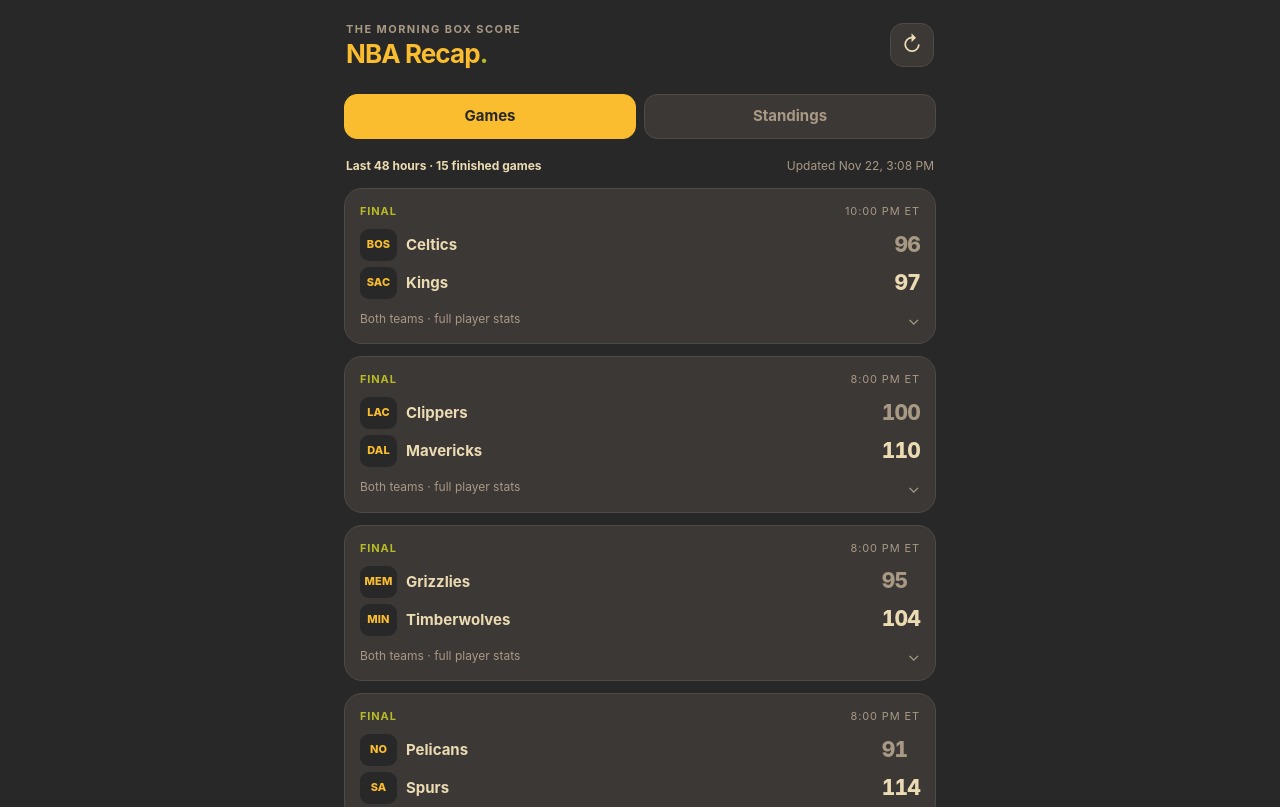
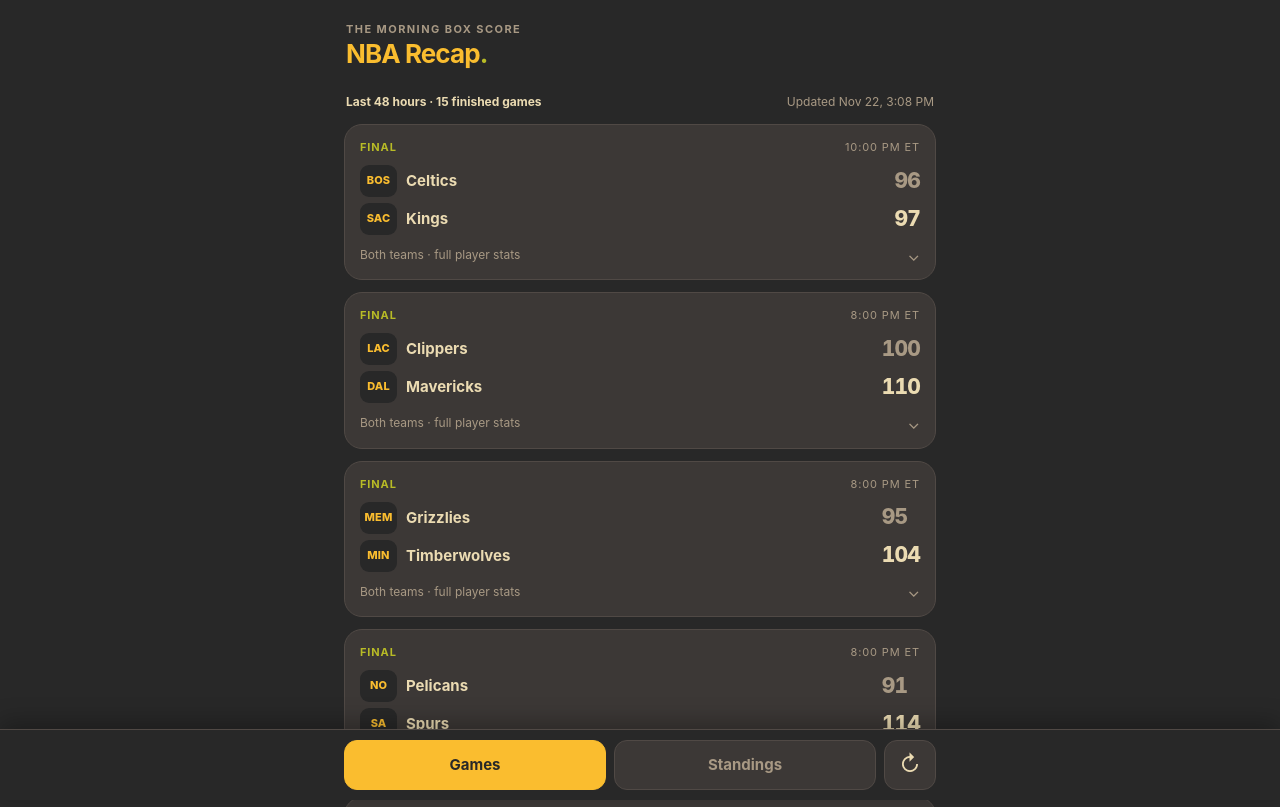
Before and after one commit to StefanBee/web-tools, a plain HTML site: page nba-recap/index.html in a window 1280 px wide. Shown: the top 807 px of the page. Drawn offline with Linux system fonts and the light colour scheme.

Commit message:
Move NBA Recap navigation and refresh controls to thumb-friendly fixed bottom dock

```diff
--- a/nba-recap/index.html
+++ b/nba-recap/index.html
@@ -17,15 +17,17 @@
     button, summary { -webkit-tap-highlight-color:transparent; touch-action:manipulation; }
     button { font:inherit; cursor:pointer; }
     button:focus-visible, summary:focus-visible { outline:2px solid var(--yellow); outline-offset:3px; }
-    .app { width:100%; max-width:640px; padding:0 16px calc(22px + env(safe-area-inset-bottom)); margin:auto; }
-    .top { padding:calc(22px + env(safe-area-inset-top)) 2px 17px; display:flex; align-items:center; justify-content:space-between; gap:12px; }
+    .app { width:100%; max-width:640px; padding:0 16px calc(106px + env(safe-area-inset-bottom)); margin:auto; }
+    .top { padding:calc(22px + env(safe-area-inset-top)) 2px 17px; display:flex; align-items:center; gap:12px; }
     .eyebrow { color:var(--dim); font-size:11px; font-weight:650; letter-spacing:.13em; text-transform:uppercase; }
     h1 { font-size:26px; margin:2px 0 0; line-height:1.1; letter-spacing:-.035em; color:var(--yellow); }
-    .refresh { flex:0 0 auto; min-width:44px; min-height:44px; border-radius:13px; border:1px solid var(--line); background:var(--card); color:var(--text); font-size:21px; display:grid; place-items:center; }
+    .refresh { flex:0 0 52px; width:52px; min-height:50px; border-radius:13px; border:1px solid var(--line); background:var(--card); color:var(--text); font-size:22px; display:grid; place-items:center; }
     .refresh:active { background:#504945; }
     .refresh[disabled] { opacity:.55; }
-    .tabs { position:sticky; top:0; z-index:5; padding:8px 0 11px; background:var(--bg); display:grid; grid-template-columns:1fr 1fr; gap:8px; }
-    .tab { border:1px solid var(--line); border-radius:13px; min-height:45px; background:var(--card); color:var(--dim); font-weight:700; }
+    .bottom-dock { position:fixed; left:0; right:0; bottom:0; z-index:10; padding:10px max(16px, env(safe-area-inset-right)) calc(10px + env(safe-area-inset-bottom)) max(16px, env(safe-area-inset-left)); background:var(--bg); border-top:1px solid var(--line); box-shadow:0 -7px 22px rgba(0,0,0,.28); }
+    .dock-inner { width:100%; max-width:592px; margin:auto; display:flex; align-items:stretch; gap:8px; }
+    .tabs { flex:1; min-width:0; display:grid; grid-template-columns:repeat(2,minmax(0,1fr)); gap:8px; }
+    .tab { border:1px solid var(--line); border-radius:13px; min-height:50px; background:var(--card); color:var(--dim); font-weight:700; }
     .tab[aria-selected="true"] { color:var(--bg); border-color:var(--yellow); background:var(--yellow); }
     .meta { display:flex; flex-wrap:wrap; align-items:center; justify-content:space-between; gap:5px 14px; color:var(--dim); font-size:12px; padding:7px 2px 14px; }
     .meta strong { color:var(--text); font-weight:650; }
@@ -92,17 +94,21 @@
   <main class="app">
     <header class="top">
       <div><div class="eyebrow">The morning box score</div><h1>NBA Recap<span style="color:var(--green)">.</span></h1></div>
-      <button class="refresh" id="refresh" type="button" aria-label="Refresh data" title="Refresh data">↻</button>
     </header>
-    <nav class="tabs" role="tablist" aria-label="Views">
-      <button class="tab" id="games-tab" role="tab" aria-controls="games-panel" aria-selected="true" type="button">Games</button>
-      <button class="tab" id="standings-tab" role="tab" aria-controls="standings-panel" aria-selected="false" type="button">Standings</button>
-    </nav>
     <div id="meta" class="meta" aria-live="polite"><strong>Last 48 hours</strong><span>Loading…</span></div>
     <section id="games-panel" role="tabpanel" aria-labelledby="games-tab"><div class="empty"><strong>Loading results</strong>Checking the latest saved box scores…</div></section>
     <section id="standings-panel" role="tabpanel" aria-labelledby="standings-tab" hidden></section>
     <footer class="footer">Stats via ESPN · Game times are Eastern Time · DNP details from ESPN rosters and injury reports.</footer>
   </main>
+  <div class="bottom-dock">
+    <div class="dock-inner">
+      <nav class="tabs" role="tablist" aria-label="Views">
+        <button class="tab" id="games-tab" role="tab" aria-controls="games-panel" aria-selected="true" type="button">Games</button>
+        <button class="tab" id="standings-tab" role="tab" aria-controls="standings-panel" aria-selected="false" type="button">Standings</button>
+      </nav>
+      <button class="refresh" id="refresh" type="button" aria-label="Refresh data" title="Refresh data">↻</button>
+    </div>
+  </div>
   <script>
     (() => {
       'use strict';
```
